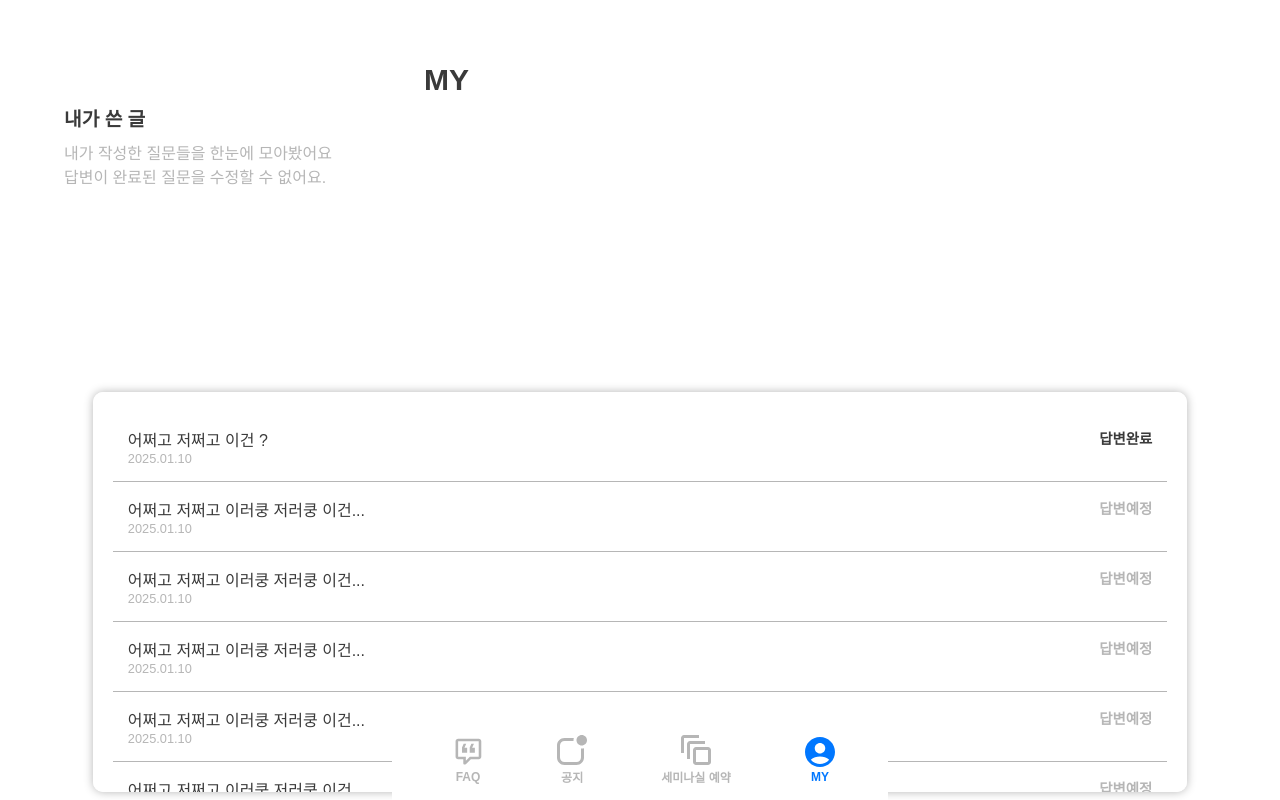
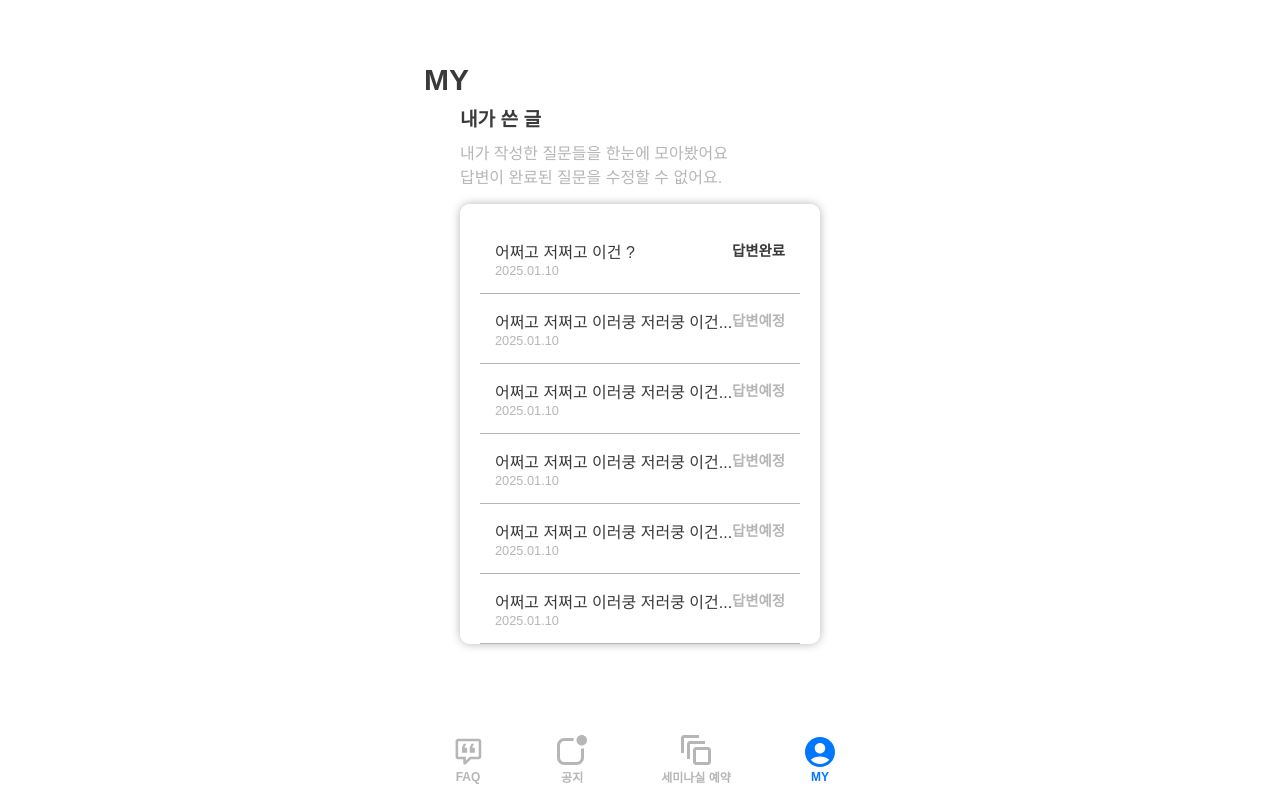
Before and after one commit to ComNCheck/ComNCheck-FE, a Next.js app: page /my/writingCheck in a window 1280 px wide. Built offline with nearby package versions, Linux system fonts and the light colour scheme; a web font is replaced by a local one.

Commit message:
fix: ui임시수정(리팩토링 필수)

```diff
--- a/src/app/my/question/page.tsx
+++ b/src/app/my/question/page.tsx
@@ -50,14 +50,15 @@ const Container = styled.div`
   display: flex;
   flex-direction: column;
   width: 90%;
+  max-width: 31rem;
   position: relative;
-  top: 11rem;
 `;
 
 const FormWrapper = styled.div`
   display: flex;
   flex-direction: column;
   align-items: center;
+  margin-top: 3rem;
 `;
 const Form = styled.div`
   width: 95%;
--- a/src/app/my/writingCheck/page.tsx
+++ b/src/app/my/writingCheck/page.tsx
@@ -103,19 +103,21 @@ export default function WritingCheck() {
 const Container = styled.div`
   display: flex;
   flex-direction: column;
-  width: 90%;
-  position: relative;
-  top: 12rem;
+  //width: 90%;
+  //position: relative;
+  padding-top: 3rem;
 `;
 
 const FormWrapper = styled.div`
   display: flex;
   flex-direction: column;
   align-items: center;
+  width: 100%;
 `;
 const Form = styled.div`
-  width: 95%;
-  height: 25rem;
+  //width: 95%;
+
+  max-height: 55vh;
   padding: 20px;
   background-color: white;
   border-radius: 10px;
--- a/src/components/SubHeader.tsx
+++ b/src/components/SubHeader.tsx
@@ -20,6 +20,7 @@ export default function SubHeader({ title, description }: SubHeaderProps) {
 
 const Header = styled.div`
   position: fixed;
+  height: 3rem;
   top: 6.5rem;
   width: calc(100% - 4rem);
   max-width: 27rem;
```
